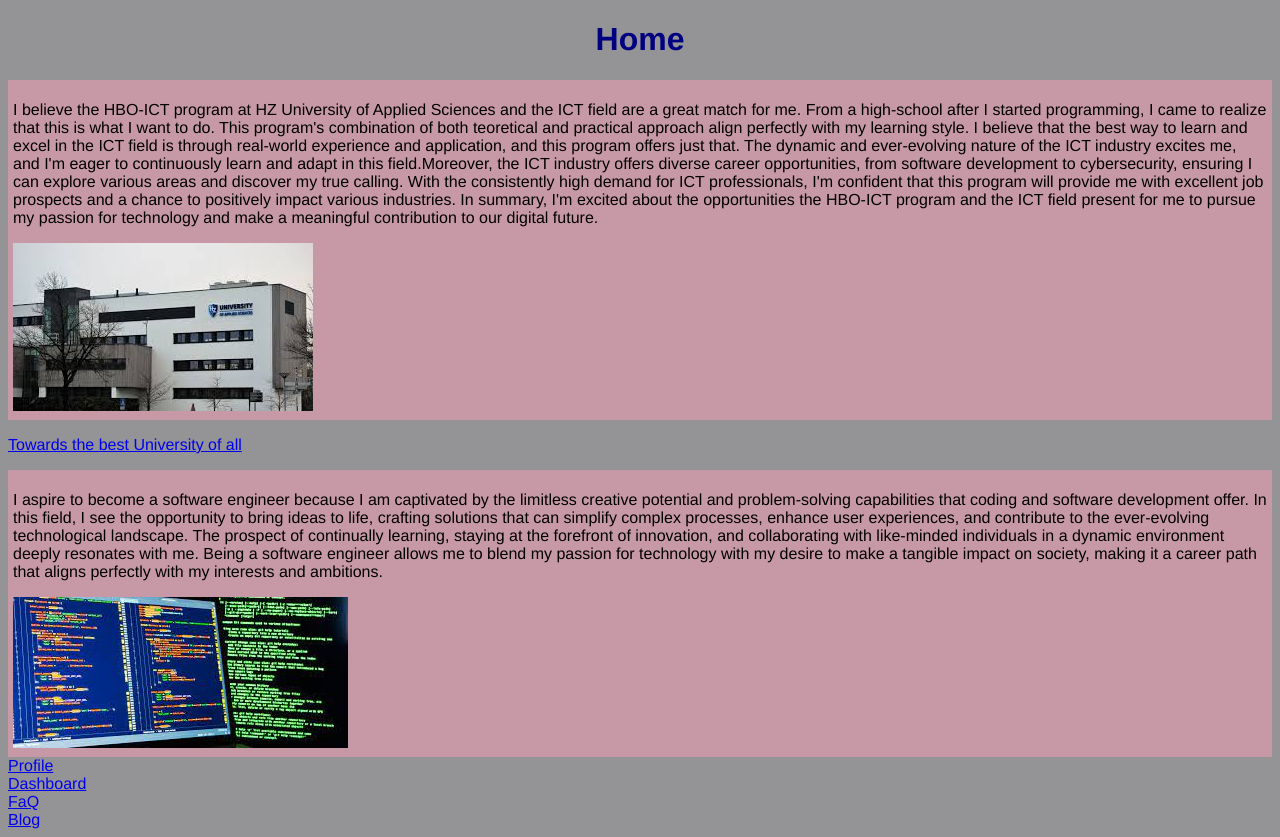
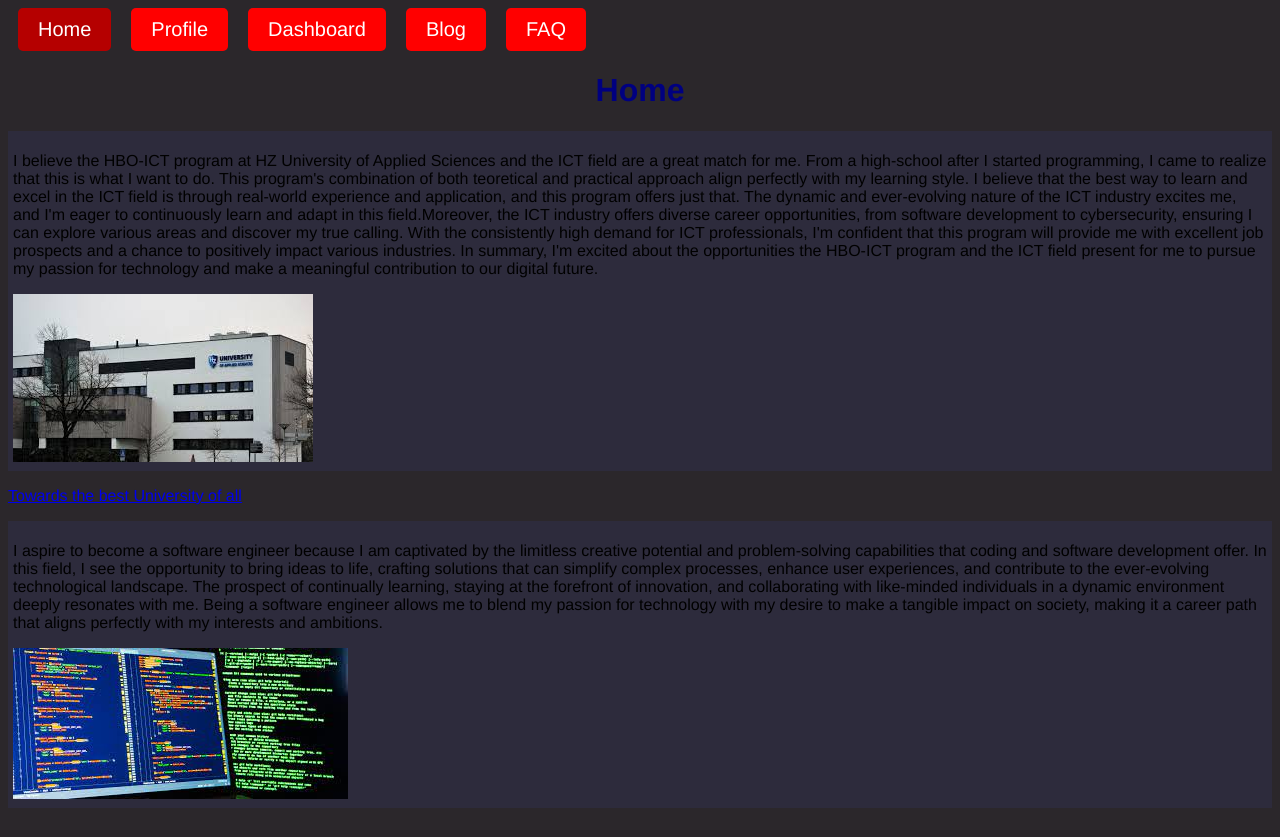
Before and after one commit to Gogu101/.github.io, a plain HTML site: page index.html in a window 1280 px wide. After the commit the page ends 816 px from the top, so only its background shows below. Drawn offline with Linux system fonts and the light colour scheme.

Commit message:
Made changes to the webfile

```diff
--- a/index.html
+++ b/index.html
@@ -1,6 +1,12 @@
 <!DOCTYPE html>
 <html lang="en">
-
+  <ul id="navbar">
+    <li><a class="active" href="index.html">Home</a></li>
+    <li><a href="profile.html">Profile</a></li>
+    <li><a href="dashboard.html">Dashboard</a></li>
+    <li><a href="blog.html">Blog</a></li>
+    <li><a href="faq.html">FAQ</a></li>
+</ul>
 <head>
   <meta charset="UTF-8">
   <meta name="viewport" content="width=device-width, initial-scale=1.0">
@@ -35,11 +41,5 @@
         </p>
         <img src="se.jpg">
   </div>
-  <ul>
-    <li><a href="profile.html">Profile</a></li>
-    <li><a href="dashboard.html">Dashboard</a></li>
-    <li><a href="faq.html">FaQ</a></li>
-    <li><a href="blog.html">Blog</a></li>
-  </ul>
 </body>
 </html>
--- a/style.css
+++ b/style.css
@@ -16,10 +16,40 @@ ul {
 
 body
 {
-    background-color:#949396 ;
+    background-color:#2B272B ;
 }
 div
 {
-    background-color: #C799A6;
+    background-color: #2d2b3c;
     padding: 5px;
 }
+#navbar {font-size: 20px;}
+
+#navbar {
+  list-style-type: none;
+  margin: 0;
+  padding: 0;
+  display: flex;
+}
+
+
+#navbar li {
+  margin: 0 10px;
+  display: inline;
+}
+
+
+#navbar li a {
+  display: inline-block;
+  padding: 10px 20px;
+  background-color: #ff0000;
+  color: #fff;
+  text-decoration: none;
+  border-radius: 5px;
+}
+#navbar li a.active {
+  background-color: #B50000; }
+ #navbar li a:hover:not(.active) {
+    background-color: #610000;
+    color: white;
+}
```
Also changed, not shown: blog.html (+8 -4 lines), dashboard.html (+7 -4 lines), faq.html (+8 -4 lines), profile.html (+9 -4 lines).
